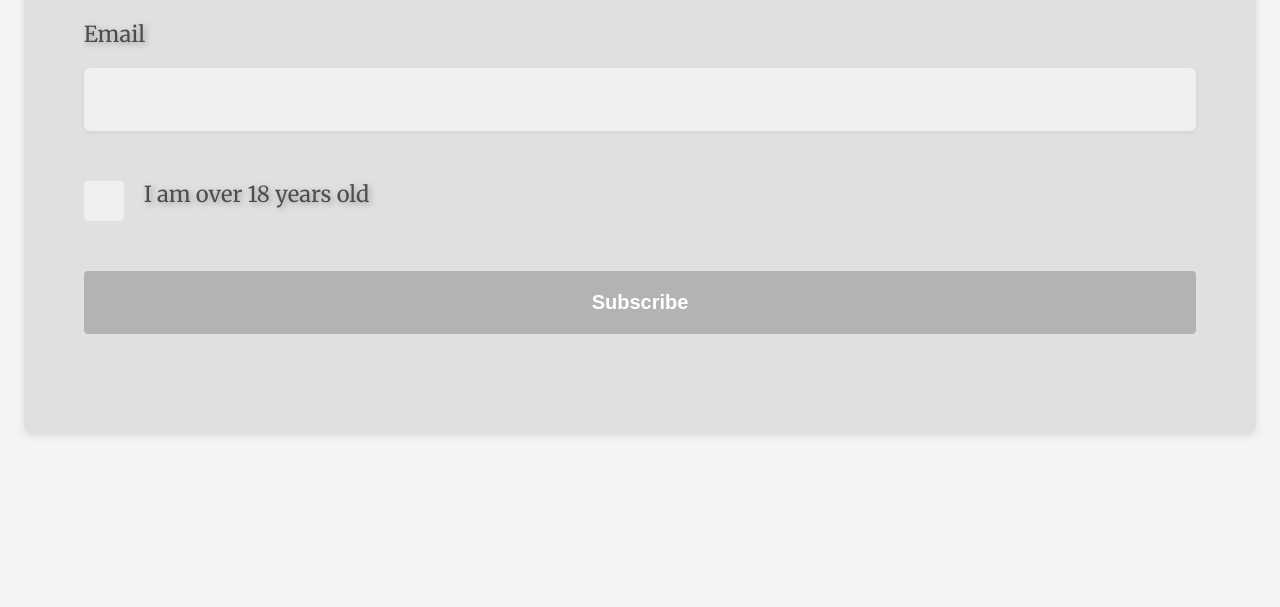
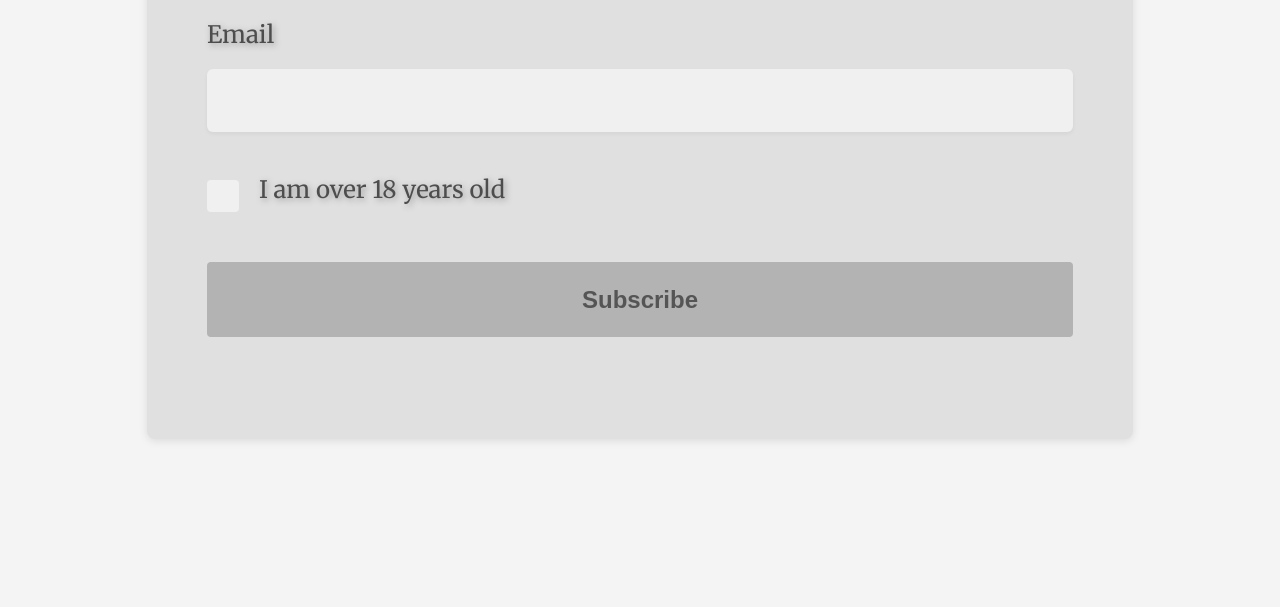
Before and after one commit to itmd362-jtong/lab3, a plain HTML site: page index.html in a window 1280 px wide. Shown: the part 193-800 px from the top of the page. Drawn offline with nearby package versions, Linux system fonts and the light colour scheme.

Commit message:
adjust font sizes and add more to media query

```diff
--- a/css/screen.css
+++ b/css/screen.css
@@ -270,7 +270,7 @@ input[type="checkbox"] {
 
 input[type="submit"] {
   background-color: #b3b3b3; /* medium gray */
-  color: #ffffff; /* white text */
+  color: #555555; /* dark gray text */
   cursor: pointer;
   font-weight: bold;
   font-size: 20px;
@@ -294,7 +294,7 @@ input[type="submit"] {
 /* ===== STATE STYLES ======= */
 
 input[type="email"]:focus {
-  background-color: #b3b3b3;
+  background-color: #b3b3b3; /* goes dark gray when clicked */
   outline: none;
 }
 
@@ -314,7 +314,7 @@ input[type="submit"]:hover {
 /* Media queries */
 @media screen and (min-width: 480px) {
 html {
-  font-size: 1em;
+  font-size: 1.15em;
 }
 
 body {
@@ -326,7 +326,7 @@ body {
 #content {
   padding: 2em;
   max-width: 100%;
-  margin: 0;
+  margin: 0 auto;
   position: relative;
   box-sizing: border-box;
 }
@@ -336,11 +336,24 @@ form {
 }
 
 input[type="email"], input[type="checkbox"], input[type="submit"] {
-  padding: 1em;
+  padding: 1.1em;
+}
+
+#age-verification {
+  font-size: 1.05em;
+}
+
+#input-age-verification label {
+  font-size: 1.15em;
+}
+
+input[type="submit"] {
+  padding: 1.5em 2em;
+  font-size: 1.2em;
 }
 
 h1 {
-  font-size: 1.5em;
+  font-size: 1.4em;
 }
 
 p {
@@ -361,8 +374,8 @@ body {
 
 #content {
   padding: 1.5em;
-  max-width: 100%;
-  margin: 0;
+  max-width: 80%;
+  margin: 0 auto;
   position: relative;
   box-sizing: border-box;
 }
@@ -373,6 +386,18 @@ form {
 
 input[type="email"], input[type="checkbox"], input[type="submit"] {
   padding: 1em;
+}
+
+#age-verification {
+  font-size: 0.8em;
+}
+
+#input-age-verification label {
+  font-size: 1.2em;
+}
+
+#input-email label {
+  font-size: 1.2em;
 }
 
 h1 {
```
